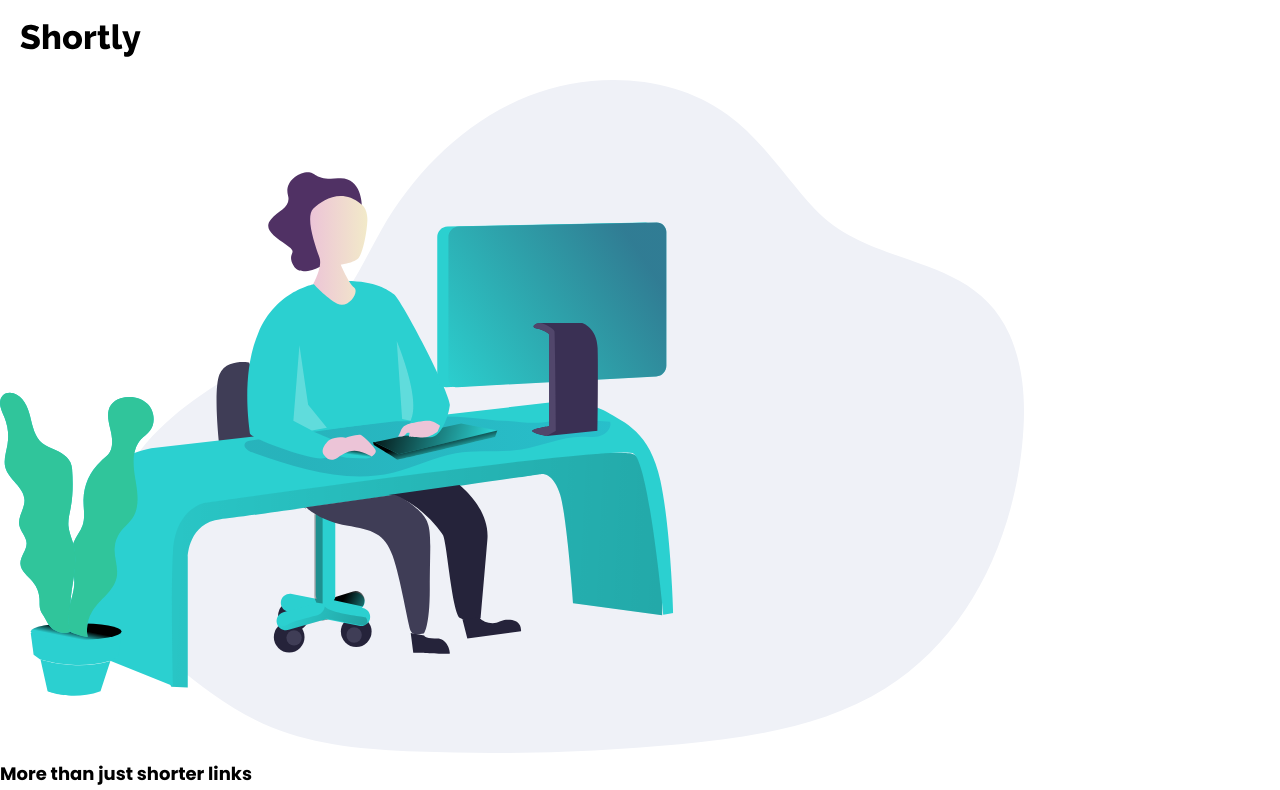
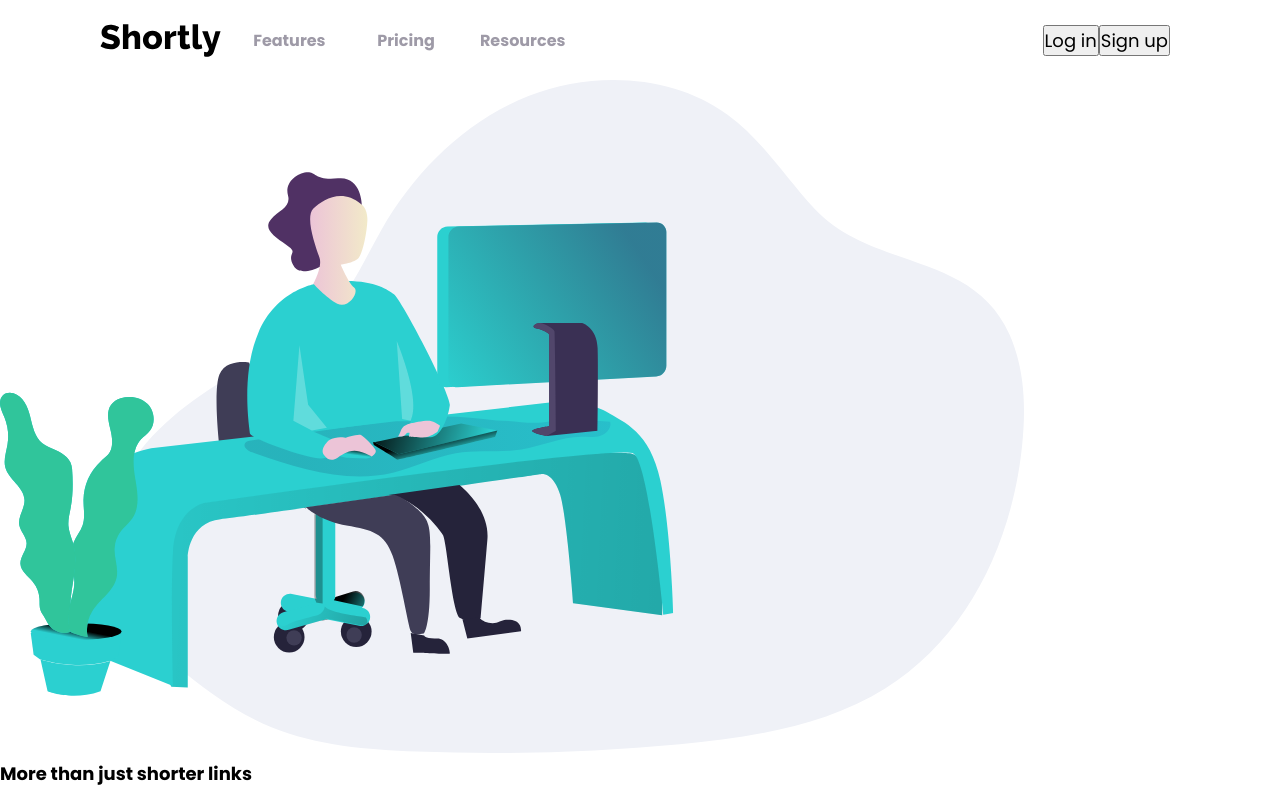
Before and after one commit to josesaulguerrero/url_shortener, a React (Create React App) app: page / in a window 1280 px wide. Shown: the top 790 px of the page. Built offline with nearby package versions, Linux system fonts and the light colour scheme.

Commit message:
The Header is now responsive

```diff
--- a/src/assets/styles/Header.module.css
+++ b/src/assets/styles/Header.module.css
@@ -13,3 +13,16 @@
 	align-items: center;
 	justify-content: center;
 }
+
+/* media query styles */
+@media screen and (min-width: 800px) {
+	.Header {
+		padding: 0 50px;
+	}
+}
+
+@media screen and (min-width: 1000px) {
+	.Header {
+		padding: 0 100px;
+	}
+}
--- a/src/assets/styles/Link.module.css
+++ b/src/assets/styles/Link.module.css
@@ -9,6 +9,7 @@
 	font-size: 1.6rem;
 	font-weight: bold;
 	color: #fffcff;
+	transition: transform 0.1s ease-in-out;
 }
 
 .Link[type='footerLink'] {
@@ -20,7 +21,19 @@
 
 /* media queries styles */
 @media screen and (min-width: 800px) {
-	.Link.navlink {
+	.Link[type='navlink'] {
+		height: 100%;
+		display: flex;
+		justify-content: center;
+		align-items: center;
+		margin: 0;
 		color: var(--Grayish_Violet);
 	}
 }
+
+@media (hover: hover) {
+	/* if the device has a cursor, then the following styles should be added. */
+	.Link[type='navlink']:hover {
+		transform: translateY(5px);
+	}
+}
--- a/src/assets/styles/Navbar.module.css
+++ b/src/assets/styles/Navbar.module.css
@@ -97,10 +97,12 @@
 @media screen and (min-width: 800px) {
 	.Navbar {
 		width: 100%;
+		height: 100%;
 		justify-content: space-between;
 		align-items: center;
 	}
 
+	/* this helps hide the burger menu */
 	.NavbarIcon {
 		display: none;
 	}
@@ -108,17 +110,34 @@
 	.NavbarBreakLine {
 		display: none;
 	}
+	/* ------------------------------- */
 
 	.NavbarMenu {
 		width: 100%;
+		height: 100%;
 		max-width: none;
 		position: static;
 		flex-direction: row;
+		justify-content: space-between;
+		padding: 0 10px;
+		visibility: visible;
+		opacity: 1;
 		background-color: unset;
 	}
 
 	.NavbarLinks,
 	.NavbarButtons {
+		max-width: 350px;
+		height: 100%;
 		flex-direction: row;
 	}
+
+	.NavbarButtons {
+		justify-content: flex-end;
+		align-items: center;
+	}
+
+	.NavbarButtons button {
+		margin: 0;
+	}
 }
```
